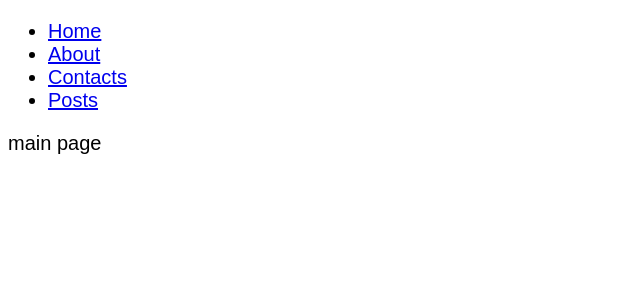
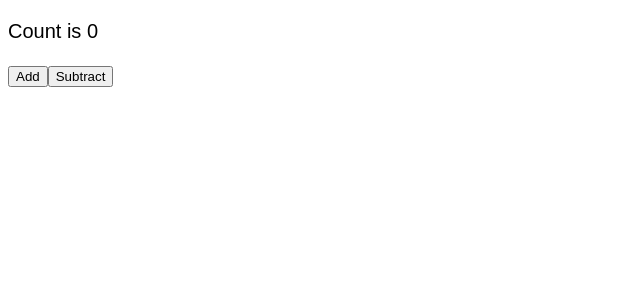
Before and after one commit to Makskuh/fe-2023-1-react-app, a React (Create React App) app: page / in a window 1280 px wide. Shown: the top 300 px of the page, without its empty margins (0-640 px from the left). Built offline with nearby package versions, Linux system fonts and the light colour scheme.

Commit message:
Fix Counter component

```diff
--- a/src/App.js
+++ b/src/App.js
@@ -8,6 +8,7 @@ import { UserContext, ThemeContext } from './contexts';
 import CONSTANTS from './constants';
 import Header from './components/Header';
 import Sidebar from './components/Sidebar';
+import Counter from 'components/Counter';
 
 class App extends React.Component {
   constructor(props) {
@@ -33,21 +34,20 @@ class App extends React.Component {
   render() {
     const { user, theme } = this.state;
 
-    return (
-      <BrowserRouter>
-        <Switch>
-          <Route exact path='/'>
-            {(libProps) => <HomePage {...libProps} />}
-          </Route>
+    // return (
+    //   <BrowserRouter>
+    //     <Switch>
+    //       <Route exact path='/'>
+    //         {(libProps) => <HomePage {...libProps} />}
+    //       </Route>
 
-          <Route path='/about' component={AboutPage} />
-          <Route path='/posts' component={PostsPage} />
+    //       <Route path='/about' component={AboutPage} />
+    //       <Route path='/posts' component={PostsPage} />
 
-
-          <Route path='*' component={NotFound} />
-        </Switch>
-      </BrowserRouter>
-    );
+    //       <Route path='*' component={NotFound} />
+    //     </Switch>
+    //   </BrowserRouter>
+    // );
 
     // const props = {
     //   // value: {
@@ -57,19 +57,13 @@ class App extends React.Component {
     //   // value: [theme, this.changeTheme]
     // }
 
-    // return (
-    //   <ThemeContext.Provider value={[theme, this.changeTheme]}>
-    //     <UserContext.Provider value={user}>
-    //       <Tree />
-    //       <Sidebar />
-
-    //     </UserContext.Provider>
-    //   </ThemeContext.Provider>
-    // );
+    return (
+      <>
+        <Counter />
+      </>
+    );
   }
 }
-
-
 
 const NotFound = () => <div>404 Page not found</div>;
 
--- a/src/components/Counter/index.jsx
+++ b/src/components/Counter/index.jsx
@@ -10,45 +10,27 @@ class Counter extends React.Component {
   }
 
   add = () => {
-    console.log('+');
-
     this.setState({
       count: this.state.count + 1,
     });
   };
 
-  subtract() {
-    console.log('-');
+  subtract = () => {
+    this.setState({
+      count: this.state.count - 1,
+    });
   }
 
   render() {
     const { count } = this.state;
 
-    const p = React.createElement('p', {}, `Count is: ${count}`);
-    const add = React.createElement(
-      'button',
-      {
-        onClick: this.add,
-      },
-      'Add'
+    return (
+      <>
+        <p>Count is {count}</p>
+        <button onClick={this.add}>Add</button>
+        <button onClick={this.subtract}>Subtract</button>
+      </>
     );
-
-    const subtract = React.createElement(
-      'button',
-      {
-        onClick: this.subtract,
-      },
-      'Subtract'
-    );
-
-    const fragment = React.createElement(
-      React.Fragment,
-      null,
-      p,
-      add,
-      subtract
-    );
-    return fragment;
   }
 }
 
```
